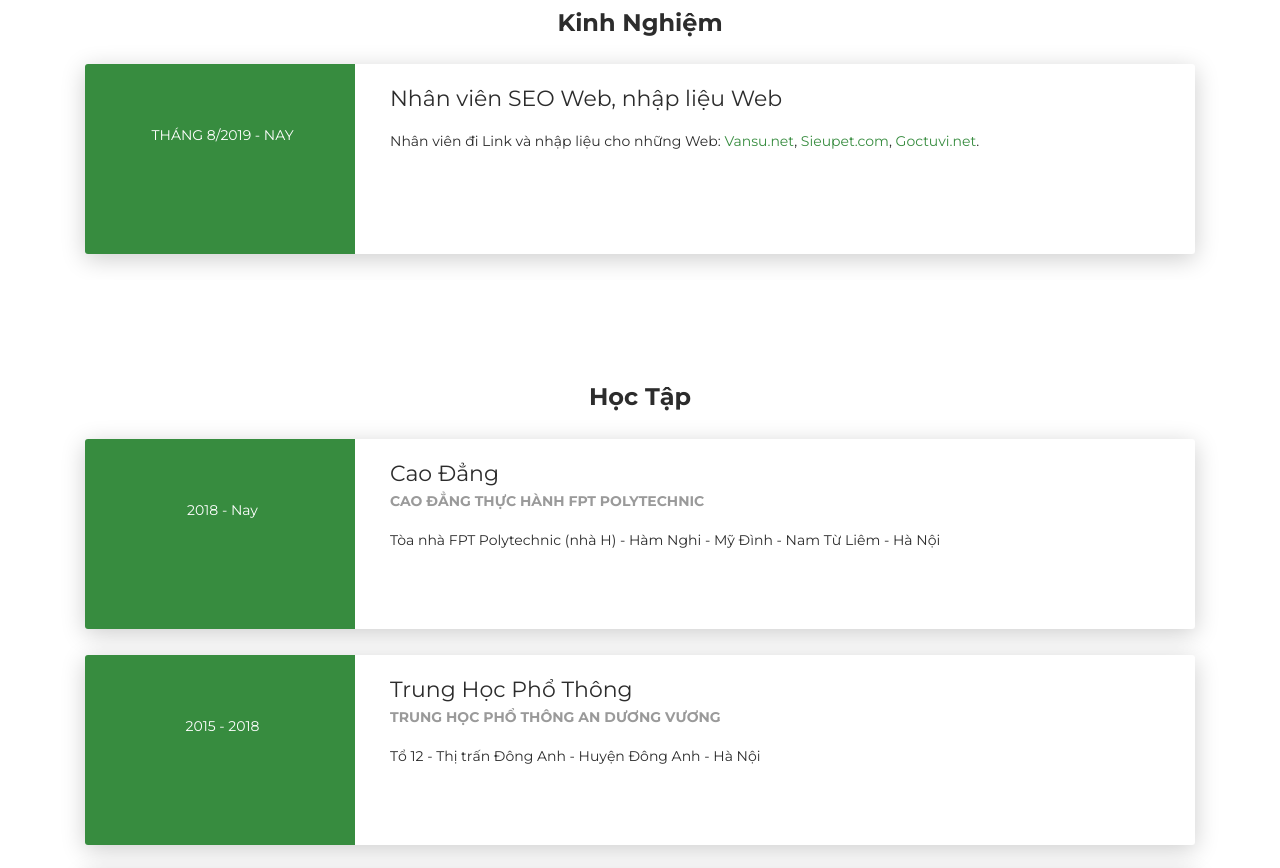
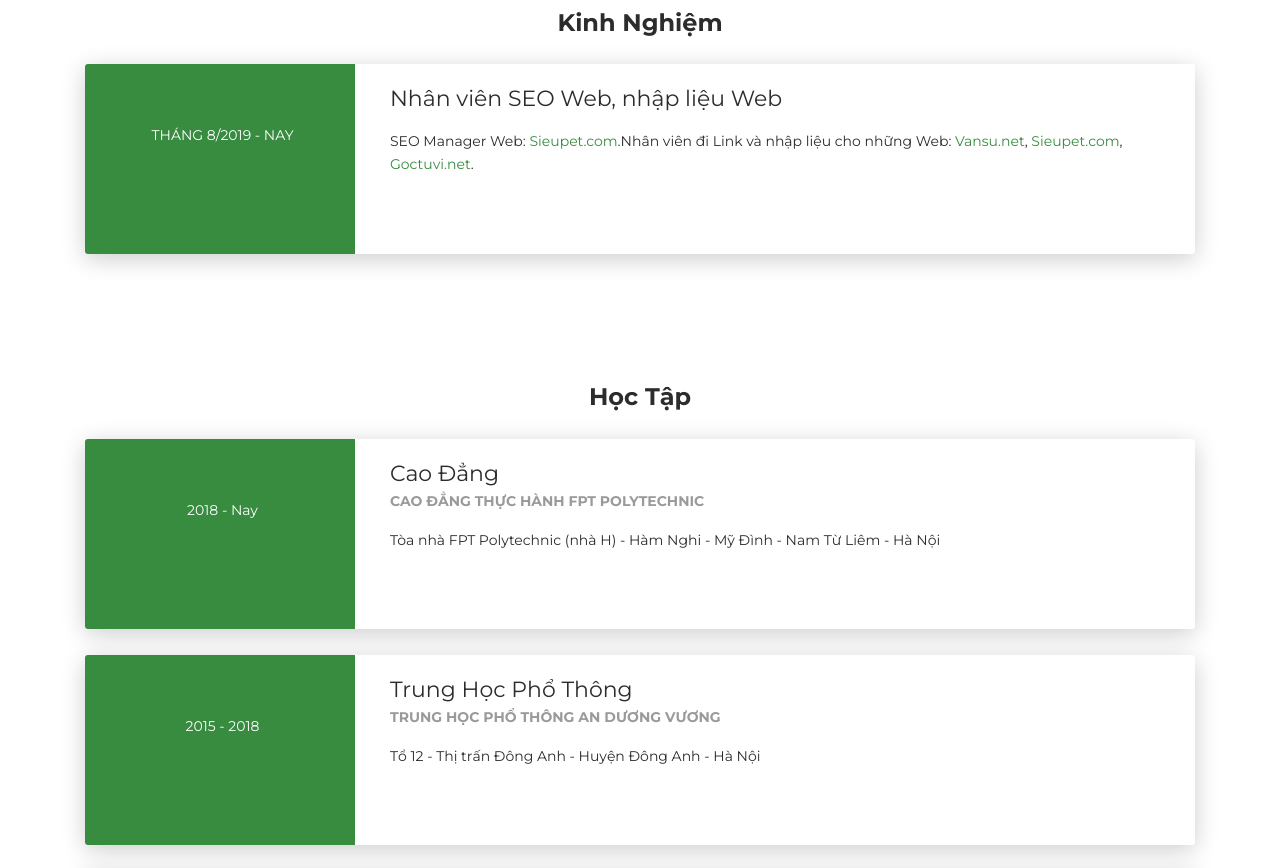
Before and after one commit to truongvannhat/truongvannhat, a plain HTML site: page index.html in a window 1280 px wide. Shown: the part 1480-2348 px from the top of the page. Drawn offline with Linux system fonts and the light colour scheme.

Commit message:
Update index.html

```diff
--- a/index.html
+++ b/index.html
@@ -303,7 +303,7 @@
         <div class="col-md-9" data-aos="fade-left" data-aos-offset="50" data-aos-duration="500">
           <div class="card-body">
             <div class="h5">Nhân viên SEO Web, nhập liệu Web</div>
-            <p>Nhân viên đi Link và nhập liệu cho những Web: <a href="https://vansu.net">Vansu.net</a>, <a href="https://sieupet.com">Sieupet.com</a>, <a href="https://goctuvi.net">Goctuvi.net</a>.</p>
+            <p>SEO Manager Web: <a href="https://sieupet.com">Sieupet.com</a>.Nhân viên đi Link và nhập liệu cho những Web: <a href="https://vansu.net">Vansu.net</a>, <a href="https://sieupet.com">Sieupet.com</a>, <a href="https://goctuvi.net">Goctuvi.net</a>.</p>
           </div>
         </div>
       </div>
```
